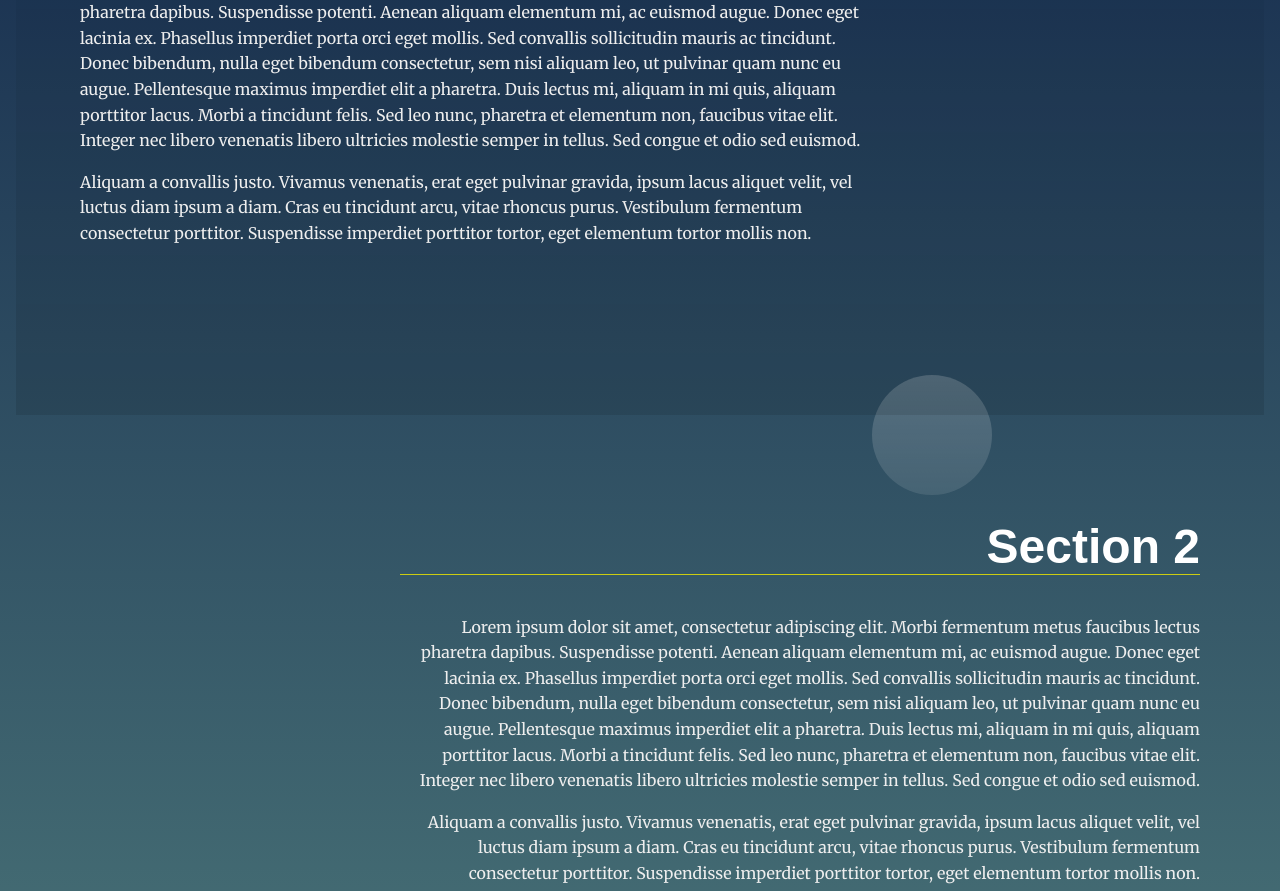
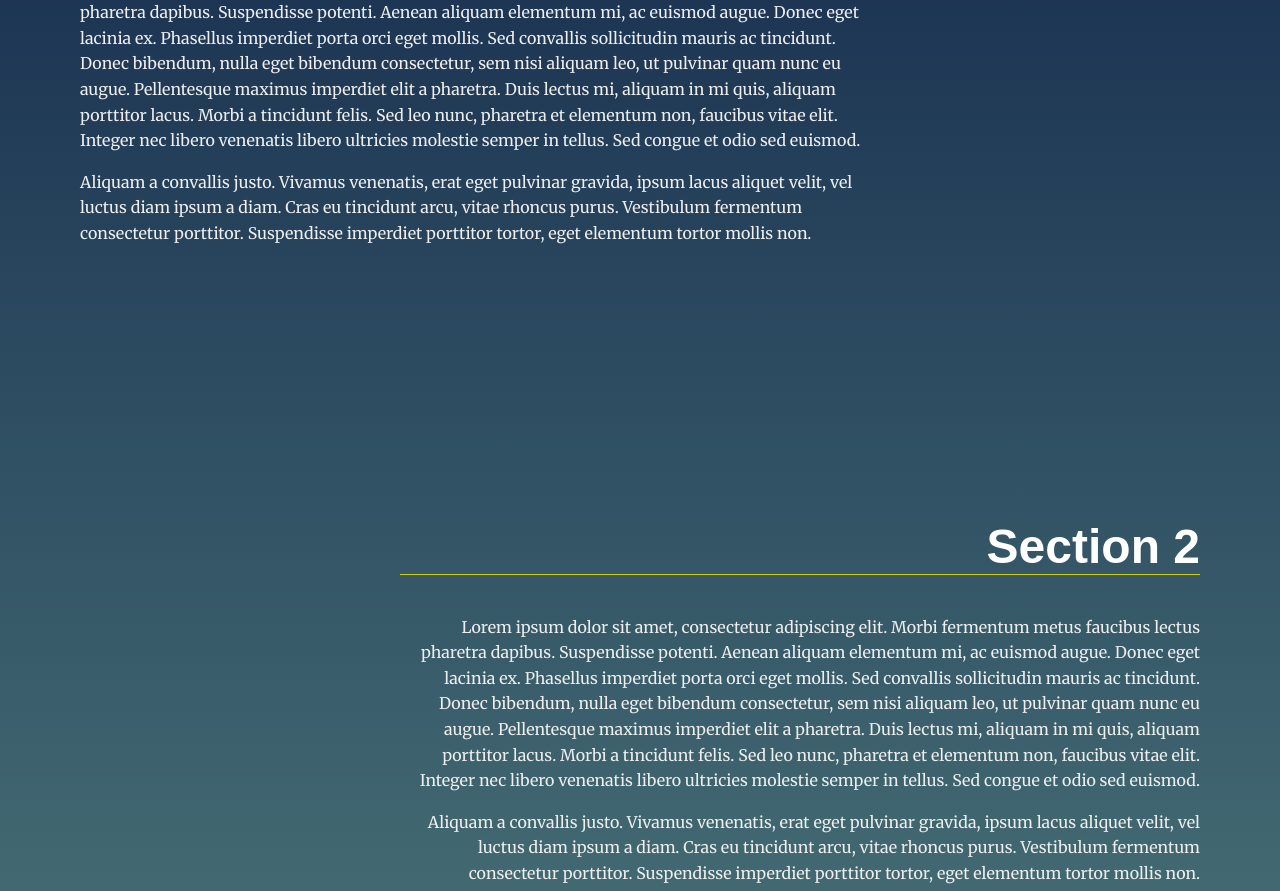
Before and after one commit to ibrahimelmokhtar/js-sample-landing-page, a plain HTML site: page index.html in a window 1280 px wide. Shown: the part 696-1587 px from the top of the page. Drawn offline with Linux system fonts and the light colour scheme.

Commit message:
Add functionality to distinguish the section in view

```diff
--- a/css/styles.css
+++ b/css/styles.css
@@ -193,17 +193,17 @@ section:nth-of-type(3n + 1) .landing__container::after {
 /* ---- Theme State Rules ---- */
 /* Section Active Styles */
 /* Note: your-active-class class is applied through javascript. You should update the class here and in the index.html to what you set in your javascript file.  */
-section.your-active-class {
+section.active__section {
     background: rgb(0, 0, 0);
     background: linear-gradient(0deg, rgba(0, 0, 0, 0.1) 0%, rgba(0, 0, 0, 0) 100%);
 }
 
-section.your-active-class .landing__container::before {
+section.active__section .landing__container::before {
     opacity: 1;
     animation: rotate 4s linear 0s infinite forwards;
 }
 
-section.your-active-class .landing__container::after {
+section.active__section .landing__container::after {
     opacity: 1;
     animation: rotate 5s linear 0s infinite forwards reverse;
 }
--- a/index.html
+++ b/index.html
@@ -26,7 +26,7 @@
     a data attribute that will populate the li node.
     Adding more sections will automatically populate nav.
     The first section is set to active class by default -->
-    <section id="section1" data-nav="Section 1" class="your-active-class">
+    <section id="section1" data-nav="Section 1" class="active__section">
       <div class="landing__container">
         <h2>Section 1</h2>
         <p>Lorem ipsum dolor sit amet, consectetur adipiscing elit. Morbi fermentum metus faucibus lectus pharetra dapibus. Suspendisse potenti. Aenean aliquam elementum mi, ac euismod augue. Donec eget lacinia ex. Phasellus imperdiet porta orci eget mollis. Sed convallis sollicitudin mauris ac tincidunt. Donec bibendum, nulla eget bibendum consectetur, sem nisi aliquam leo, ut pulvinar quam nunc eu augue. Pellentesque maximus imperdiet elit a pharetra. Duis lectus mi, aliquam in mi quis, aliquam porttitor lacus. Morbi a tincidunt felis. Sed leo nunc, pharetra et elementum non, faucibus vitae elit. Integer nec libero venenatis libero ultricies molestie semper in tellus. Sed congue et odio sed euismod.</p>
--- a/js/app.js
+++ b/js/app.js
@@ -23,9 +23,10 @@
  *
 */
 
+const sectionsList = document.querySelectorAll('section');  // get all <section> elements by name
 let sectionsIdList = [];    // create empty list to collect (id) attributes
 let sectionsDataList = [];  // create empty list to collect (data-nav) attributes
-
+const Y_FACTOR = 0.25;      // to sense the section before reaching it specifically
 
 /**
  * End Global Variables
@@ -37,12 +38,22 @@ let sectionsDataList = [];  // create empty list to collect (data-nav) attribute
  * collect (data-nav) value from each section
  */
  function collectDataFromSections(){
-    const sectionsList = document.querySelectorAll('section');  // get all <section> elements by name
     // extract (data-nav) attribute value, then add it into the returned list:
     sectionsList.forEach(function(singleSection){
         sectionsDataList.push(singleSection.getAttribute('data-nav'));
         sectionsIdList.push(singleSection.getAttribute('id'));
     });
+}
+
+
+function updateActiveClass(sectionInViewport){
+    sectionInViewport.classList.add('active__section');       // add ('active__section') class
+    // remove ('active__section') class from other sections:
+    for (let j=0; j<sectionsList.length; j++){
+        if (sectionsList[j] !== sectionInViewport && sectionsList[j].classList.contains('active__section')){
+            sectionsList[j].classList.remove('active__section')
+        }
+    }
 }
 
 
@@ -72,7 +83,24 @@ function buildNavBar(){
 }
 
 // Add class 'active' to section when near top of viewport
+function sectionInViewport(){
+    // current scroll position in viewport:
+    let scrollPosition = -1*document.documentElement.getBoundingClientRect().top;
+    // check each section on the page:
+    for (let i=0; i<sectionsList.length; i++){
+        let section = sectionsList[i];      // select specific section
+        // required conditions for specific section to be in viewport:
+        let condition = (scrollPosition >= section.offsetTop - section.offsetHeight*Y_FACTOR) &&
+                        (scrollPosition < section.offsetTop + section.offsetHeight - section.offsetHeight*Y_FACTOR);
 
+        if (condition){
+                // check if that specific section do NOT have ('active__section') class:
+                if (!section.classList.contains('active__section')){
+                    updateActiveClass(section);
+                }
+        }
+    }
+}
 
 // Scroll to anchor ID using scrollTO event
 
@@ -89,3 +117,4 @@ document.addEventListener('DOMContentLoaded', buildNavBar);     // wait until co
 // Scroll to section on link click
 
 // Set sections as active
+document.addEventListener('scroll', sectionInViewport);     // listen to (scoll) to change (active__section) class
```
